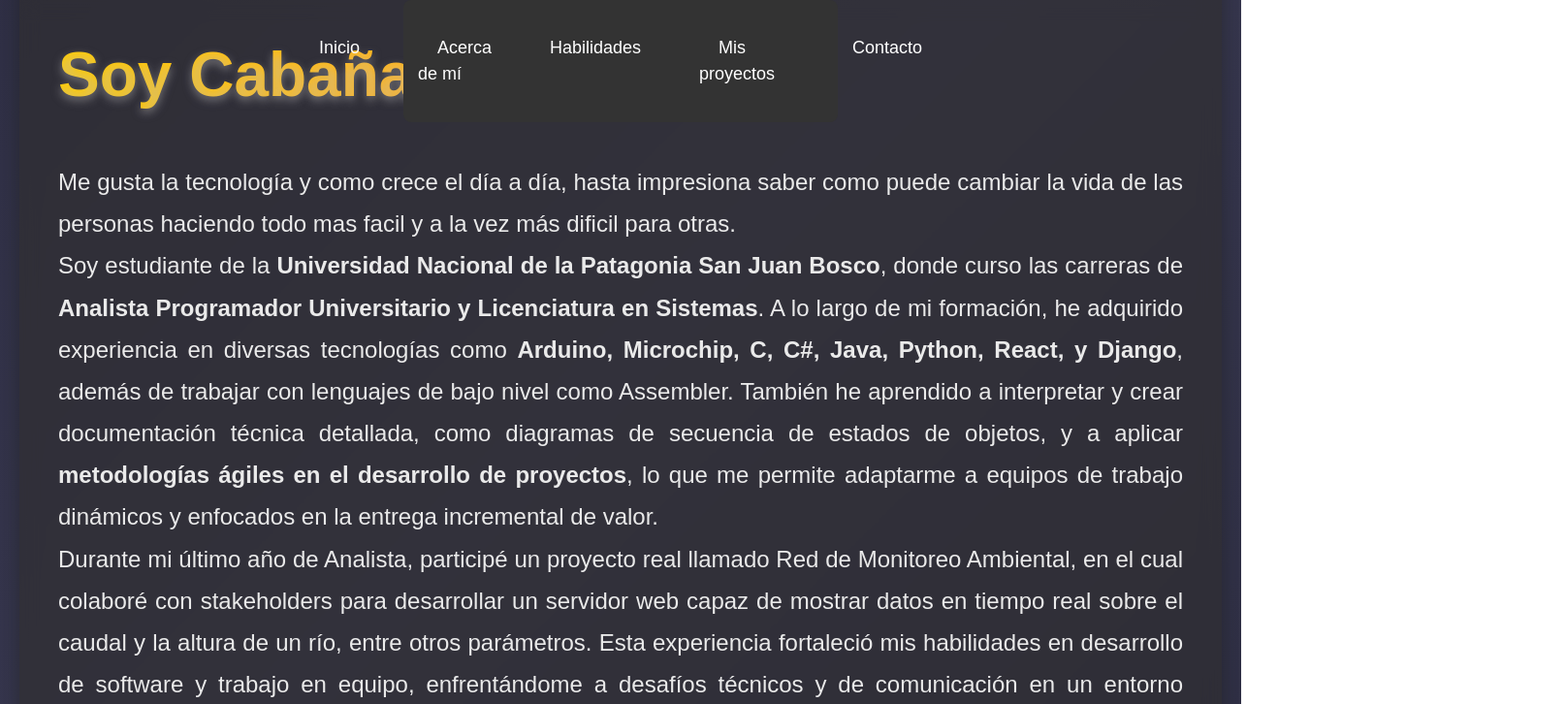
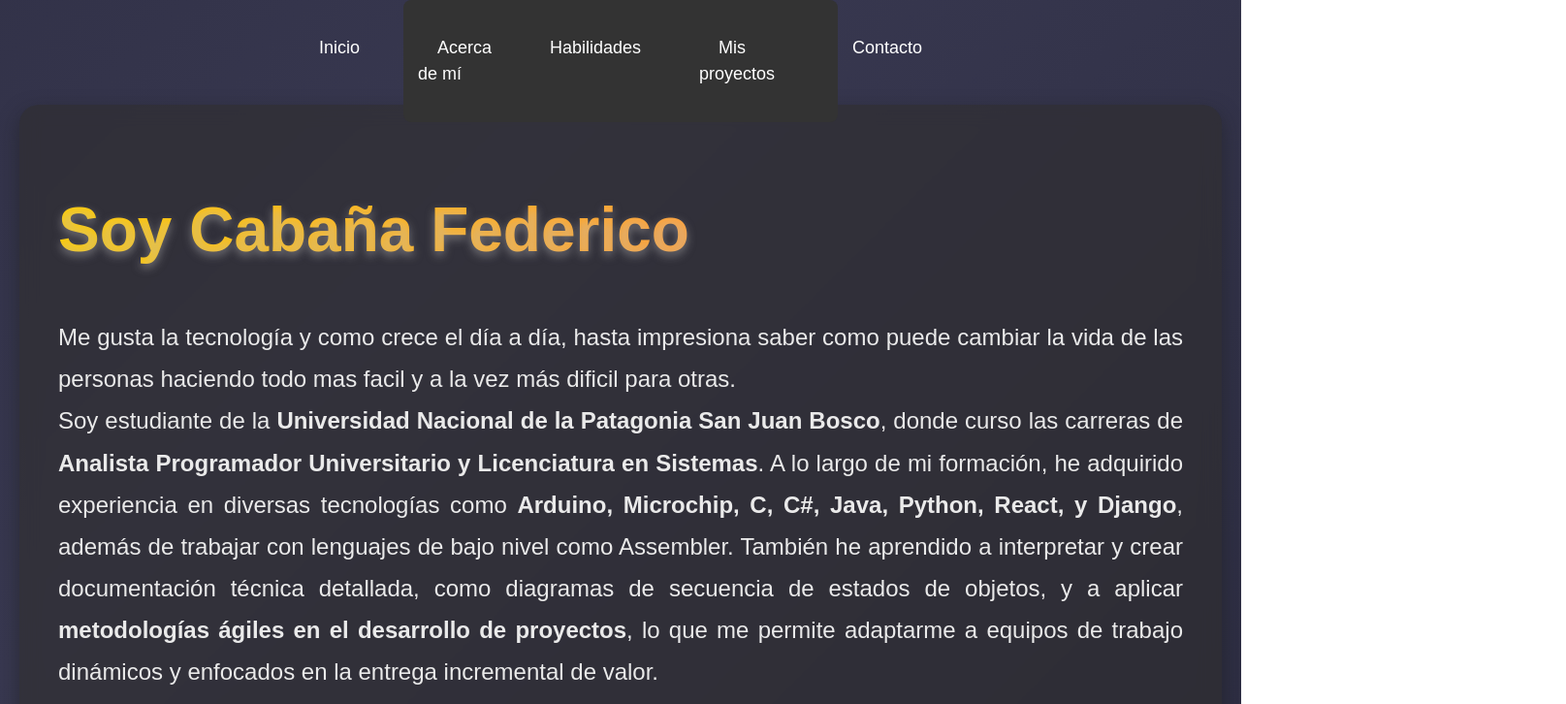
Before and after one commit to elfefedelagente/my-card-business, a React (Vite) app: page / in a window 1280 px wide. Shown: the top 726 px of the page at 97% size, 1615 px wide, since content can reach past the window. Built offline with nearby package versions, Linux system fonts and the light colour scheme.

Commit message:
Desplazamiento corregido

```diff
--- a/src/App.tsx
+++ b/src/App.tsx
@@ -4,7 +4,6 @@ import ContactIcon from "./components/ContactIcon";
 import Portfolio from "./components/Portfolio"
 import NavBar from "./components/NavBar";
 import Contact from "./components/Contact"
-import style from './styles/menuNav.module.css'
 import styleInit from "./styles/init.module.css";
 import styleSkill from "./styles/skills.module.css"
 import { motion } from 'framer-motion'
@@ -12,7 +11,6 @@ import { motion } from 'framer-motion'
 const BackgroundAnimation = () => {
   return (
     <motion.div
-      //className={styleInit.background}
       initial={{ backgroundPosition: "0% 50%" }}
       animate={{ backgroundPosition: "100% 50%" }}
       transition={{
@@ -26,13 +24,22 @@ const BackgroundAnimation = () => {
 
 
 const App = () => {
+  const sections = [
+    { id: "inicio", label: "Inicio" },
+    { id: "acerca-de-mi", label: "Acerca de mí" },
+    { id: "habilidades", label: "Habilidades" },
+    { id: "mis-proyectos", label: "Mis proyectos" },
+    { id: "contacto", label: "Contacto" }
+  ];
+
   return (
     <div>
       <header>
-          <NavBar/>  {/*  Menu de navegación */}
+          <NavBar sections={sections} />  {/*  Menu de navegación */}
       </header>
         <main className={styleInit.background}>
-          <section id="inicio" className={styleInit.inicio} >  {/* SECCIÓN DE INICIO */}
+          {/* SECCIÓN DE INICIO */}
+          <section id="inicio" className={styleInit.inicio} >
             <BackgroundAnimation />
             <div className={styleInit.container}>
               <motion.h1
--- a/src/components/NavBar.tsx
+++ b/src/components/NavBar.tsx
@@ -2,10 +2,15 @@ import { motion } from "framer-motion";
 import { Link } from "react-scroll"; // Asumiendo que usas react-scroll
 import style from "../styles/menuNav.module.css"; // Cambia esto según tu estructura
 
-const NavBar = () => {
+interface NavBarProps {
+    sections: { id: string, label: string }[];
+  }
+
+
+const NavBar: React.FC<NavBarProps> = ({sections}) => {
   const menuVariants = {
     hidden: { opacity: 0, y: -20 },
-    visible: (i) => ({
+    visible: (i: number) => ({
       opacity: 1,
       y: 0,
       transition: { delay: i * 0.2, duration: 0.4 },
@@ -16,13 +21,7 @@ const NavBar = () => {
     <div>
       <nav className={style.nav}>
         <ul>
-          {[
-            { id: "inicio", label: "Inicio" },
-            { id: "acerca-de-mi", label: "Acerca de mí" },
-            { id: "habilidades", label: "Habilidades" },
-            { id: "mis-proyectos", label: "Mis proyectos" },
-            { id: "contacto", label: "Contacto" },
-          ].map((item, index) => (
+        {sections.map((item, index) => (
             <motion.li
               key={item.id}
               variants={menuVariants}
@@ -33,7 +32,10 @@ const NavBar = () => {
               whileTap={{ scale: 0.95 }}
               style={{ listStyle: "none" }}
             >
-              <Link to={item.id} smooth={true} duration={500}>
+              <Link
+                to={item.id}
+                smooth={true}
+                duration={500}>
                 {item.label}
               </Link>
             </motion.li>
--- a/src/styles/init.module.css
+++ b/src/styles/init.module.css
@@ -8,7 +8,6 @@
   color: #ffffff;
   padding: 0;
   text-align: center;
-  overflow: hidden; /* Evita que el fondo se desborde */
   background: linear-gradient(135deg, #1e1e2f, #383850, #1e1e2f);
 }
 
--- a/src/styles/menuNav.module.css
+++ b/src/styles/menuNav.module.css
@@ -17,7 +17,7 @@ nav {
     display: flex;
     justify-content: center;
     border-radius: 8px;
-    z-index: 1000;
+    z-index: 10;
   }
 
 nav ul {
@@ -49,18 +49,19 @@ nav ul li a {
     flex-direction: column;
     align-items: center;
     width: 100%;
-    overflow: hidden;
+    padding-top: 100px;
   }
 
   section {
-    padding: 40px 20px;
+    padding: 100px 20px;
     min-height: 100vh;
     position: relative;
     display: flex;
     flex-direction: column;
     justify-content: center;
-    overflow: hidden;
-    margin-bottom: 40px; /* Espacio entre secciones */
+    overflow: visible;
+    margin-bottom: 40px;
+    z-index: 1;
   }
 
   section h2 {
```
